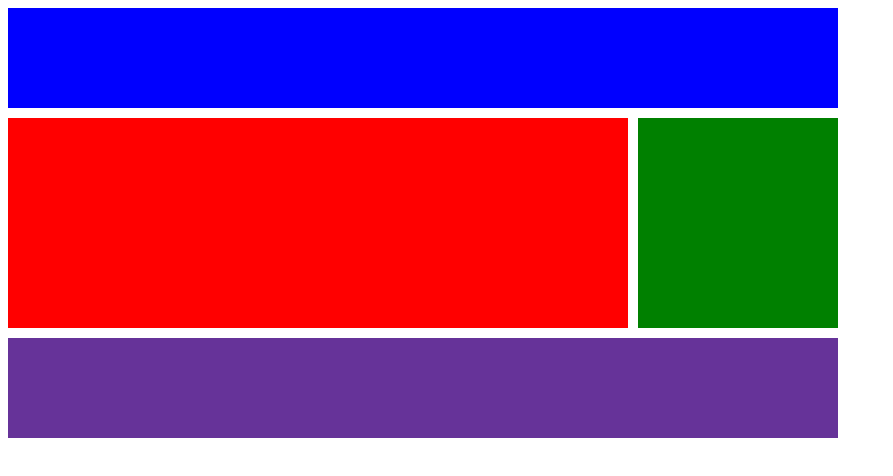
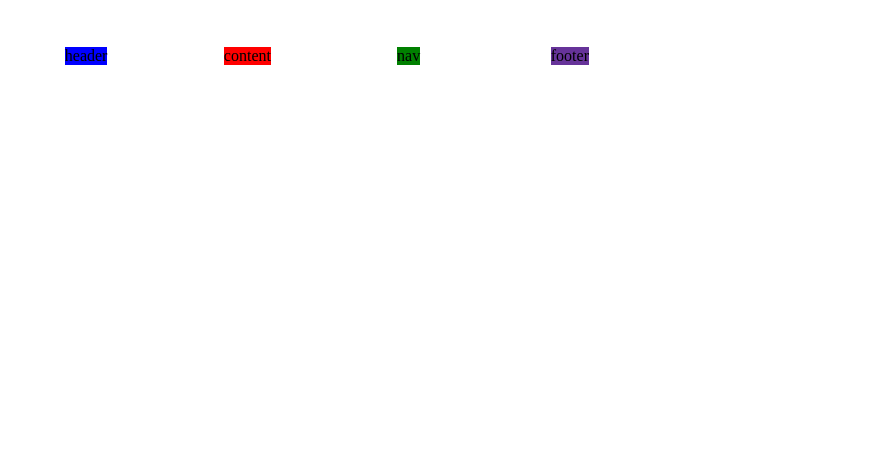
Before and after one commit to jhwq123/scss-masterclass, a plain HTML site: page index.html in a window 1280 px wide. Shown: the whole page, without its empty margins (0-893 px from the left). Drawn offline with Linux system fonts and the light colour scheme.

Commit message:
4dayStudyUpdate
4dayStudyUpdate

```diff
--- a/index.html
+++ b/index.html
@@ -7,10 +7,10 @@
 </head>
 <body>
     <div class="grid">
-        <div class="header"></div>
-        <div class="content"></div>
-        <div class="nav"></div>
-        <div class="footer"></div>
+        <div class="header">header</div>
+        <div class="content">content</div>
+        <div class="nav">nav</div>
+        <div class="footer">footer</div>
     </div>
 </body>
 </html>
--- a/styles.css
+++ b/styles.css
@@ -1,32 +1,26 @@
 .grid {
   display: grid;
-  gap: 10px;
-  grid-template-columns: repeat(4, 200px);
-  grid-template-rows: repeat(4, 100px);
+  width: 50vw;
+  height: 50vh;
+  gap: 5px;
+  grid-template-columns: repeat(4, 1fr);
+  grid-template-rows: repeat(4, 1fr);
+  justify-items: center;
+  align-items: center;
 }
 
 .header {
   background-color: blue;
-  grid-column-start: 1;
-  grid-column-end: 5;
 }
 
 .content {
   background-color: red;
-  grid-column-start: 1;
-  grid-column-end: 4;
-  grid-row-start: 2;
-  grid-row-end: 4;
 }
 
 .nav {
   background-color: green;
-  grid-row-start: 2;
-  grid-row-end: 4;
 }
 
 .footer {
   background-color: rebeccapurple;
-  grid-column-start: 1;
-  grid-column-end: 5;
 }
```
Also changed, not shown: README.md.
